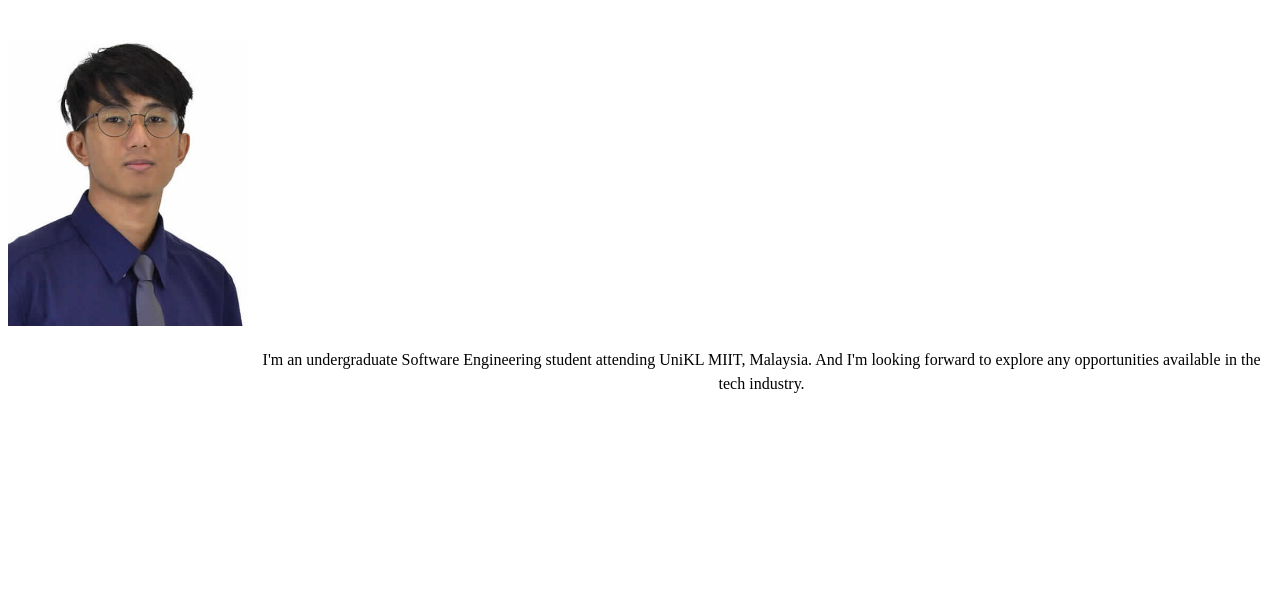
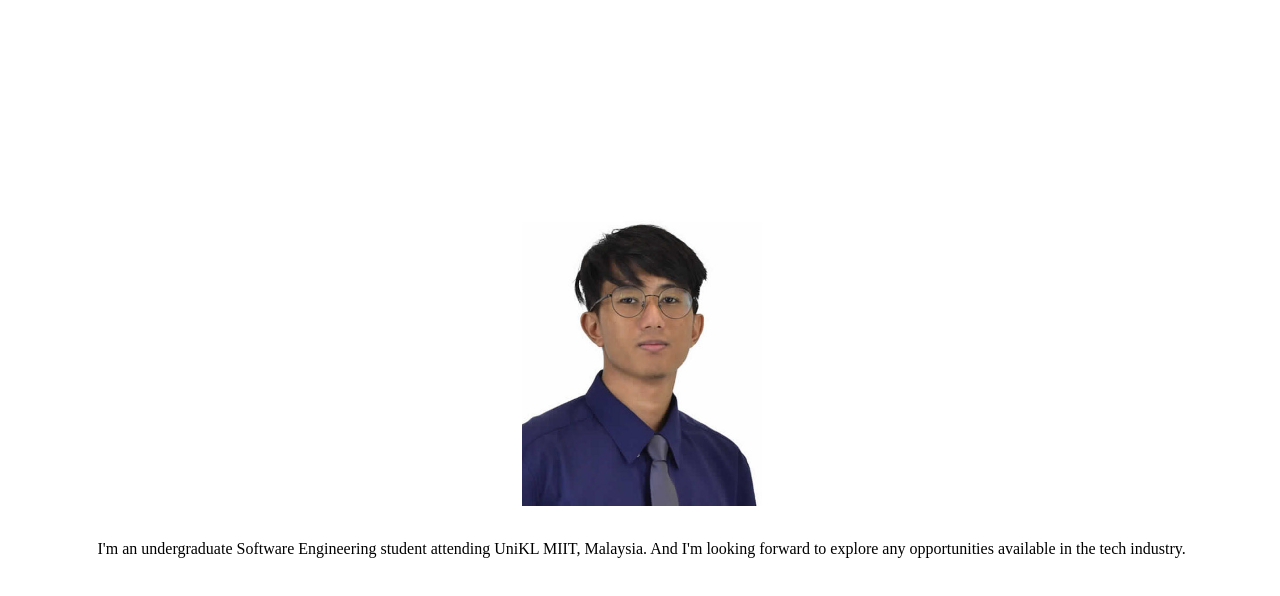
Before and after one commit to sxv9yy/sxv9yy.github.io, a plain HTML site: page about.html in a window 1280 px wide. Drawn offline with Linux system fonts and the light colour scheme.

Commit message:
Add files via upload

```diff
--- a/about.html
+++ b/about.html
@@ -1,18 +1,18 @@
 <!DOCTYPE html>
 <html>
+<head>
 <title>about</title>
 <style>
 body {top: 0; left: 0; width: 99%; height: 97%;
     position: absolute; display: table}
   p {display: table-cell; vertical-align: middle; text-align: center;
      line-height: 1.5;}
-
 </style>
-<br>
-<img src="images/photo_6226723511796352408_y.jpg" alt="Azri Anuar" ALIGN=”left” style="width:240px;">
-
-<p>I'm an undergraduate Software Engineering student attending UniKL MIIT, Malaysia. And I'm looking forward to explore any opportunities available in the tech industry.
-<br>
+</head>
+<body>
+<p>
+<img src="images/photo_6226723511796352408_y.jpg" style="width:240px;"><br><br>
+I'm an undergraduate Software Engineering student attending UniKL MIIT, Malaysia. And I'm looking forward to explore any opportunities available in the tech industry.
 <br>
 <br>
 </p>
```
Also changed, not shown: index.html (+3 -3 lines), links.html (+1 -9 lines).
